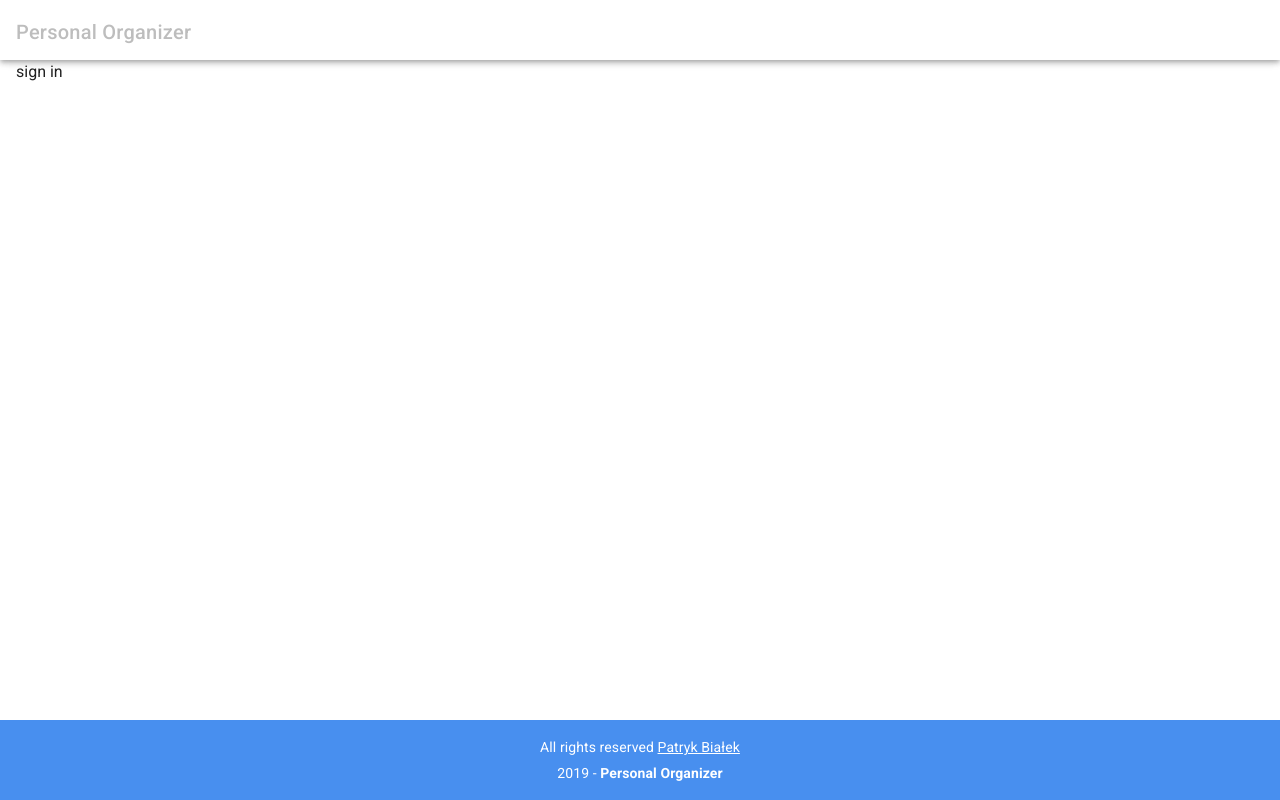
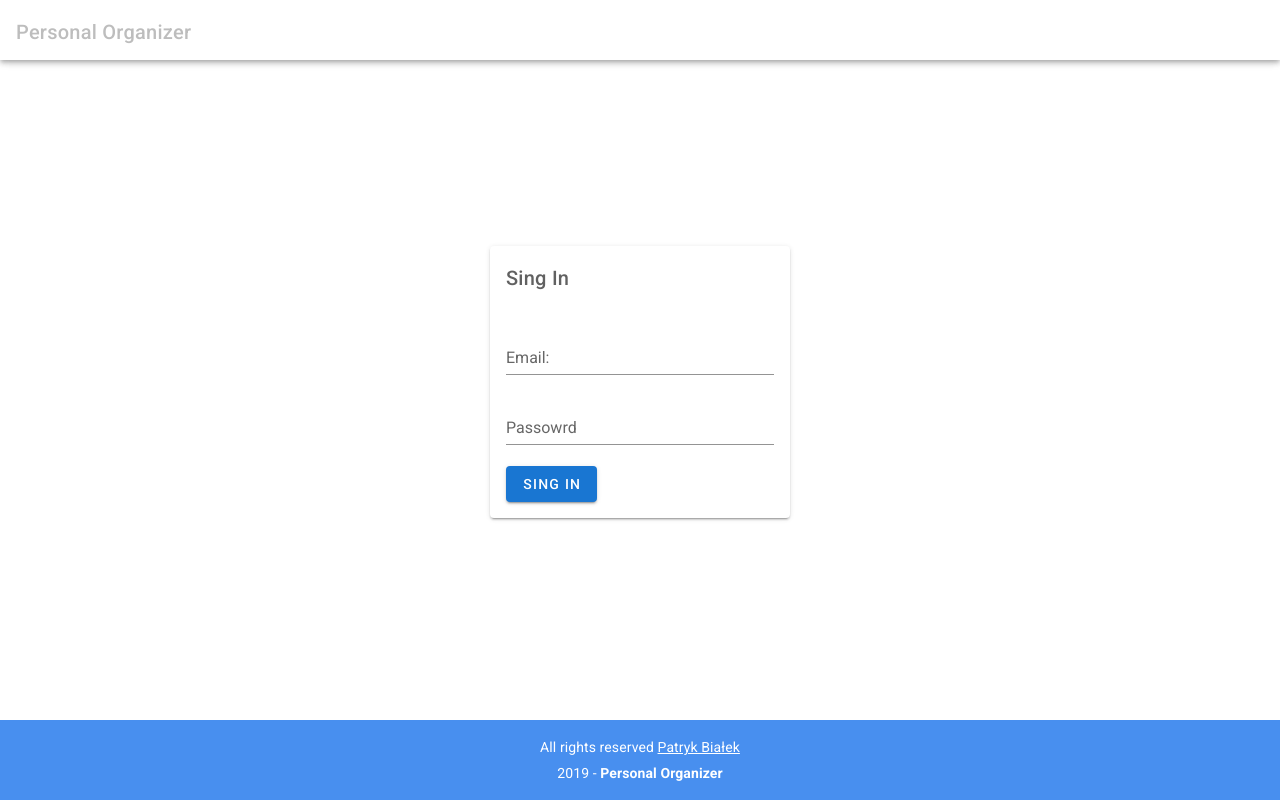
Before and after one commit to PatrickBialek/017_Personal-organizer-vue, a Vue app: page /sign-in in a window 1280 px wide. Built offline with nearby package versions, Linux system fonts and the light colour scheme.

Commit message:
working on sing up page

```diff
--- a/src/main.js
+++ b/src/main.js
@@ -4,11 +4,8 @@ import router from "./router";
 import store from "./store";
 import "./registerServiceWorker";
 import vuetify from "./plugins/vuetify";
-import firebase from "firebase";
 
 Vue.config.productionTip = false;
-let app = null;
-
 
 new Vue({
   router,
--- a/src/router.js
+++ b/src/router.js
@@ -1,7 +1,5 @@
 import Vue from "vue";
 import Router from "vue-router";
-import firebase from "firebase";
-
 import Home from "./views/Home.vue";
 import SignIn from "./views/SignIn.vue";
 import SignUp from "./views/SignUp.vue";
@@ -12,14 +10,10 @@ Vue.use(Router);
 
 const router = new Router({
   mode: "history",
-  base: process.env.BASE_URL,
   routes: [{
       path: "/",
       name: "home",
-      component: Home,
-      meta: {
-        requiresAuth: true
-      }
+      component: Home
     },
     {
       path: "/sign-in",
@@ -34,10 +28,7 @@ const router = new Router({
     {
       path: "/notes",
       name: "Notes",
-      component: Notes,
-      meta: {
-        requiresAuth: true
-      }
+      component: Notes
     },
     {
       path: "*",
@@ -45,22 +36,6 @@ const router = new Router({
       component: Error404
     }
   ]
-});
-
-router.beforeEach((to, from, next) => {
-  if (to.matched.some(res => res.meta.requiresAuth)) {
-    const user = firebase.auth().currentUser;
-
-    if (user) {
-      next();
-    } else {
-      next({
-        name: SignIn
-      })
-    }
-  } else {
-    next();
-  }
 })
 
 export default router;
--- a/src/views/SignIn.vue
+++ b/src/views/SignIn.vue
@@ -1,3 +1,30 @@
 <template>
-  <div>sign in</div>
+  <v-container fill-height grid-list-md>
+    <v-layout row wrap align-center class="justify-center">
+      <v-card class="my-3" min-width="300">
+        <v-card-title>
+          <h2 class="title grey--text text--darken-2" min-width="300">Sing In</h2>
+        </v-card-title>
+        <v-form class="pa-4">
+          <v-text-field label="Email:" v-model="user.email"></v-text-field>
+          <v-text-field label="Passowrd" :type="'password'" v-model="user.password"></v-text-field>
+          <v-btn flat class="primary">Sing In</v-btn>
+        </v-form>
+      </v-card>
+    </v-layout>
+  </v-container>
 </template>
+
+<script>
+export default {
+  name: "SignIn",
+  data() {
+    return {
+      user: {
+        email: "",
+        password: ""
+      }
+    };
+  }
+};
+</script>
```
Also changed, not shown: src/firebase/init.js (+16 -2 lines).
